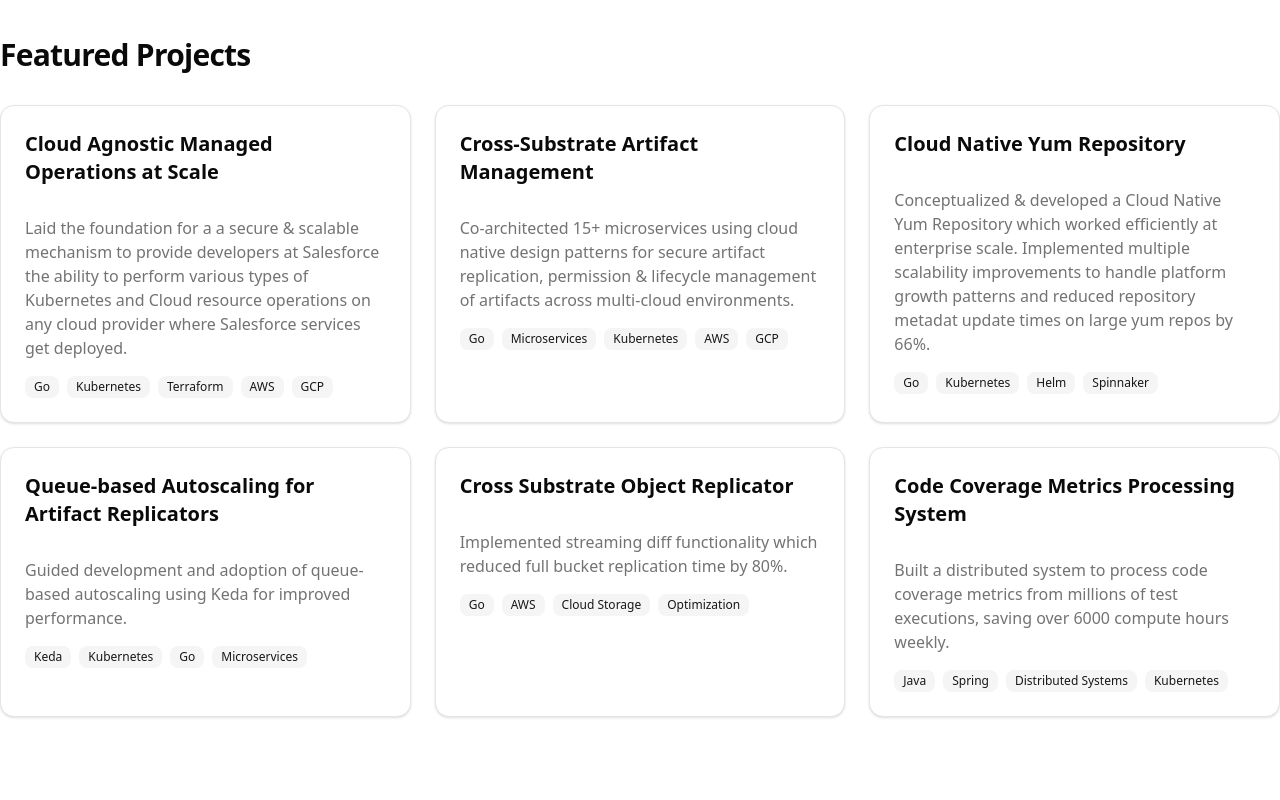
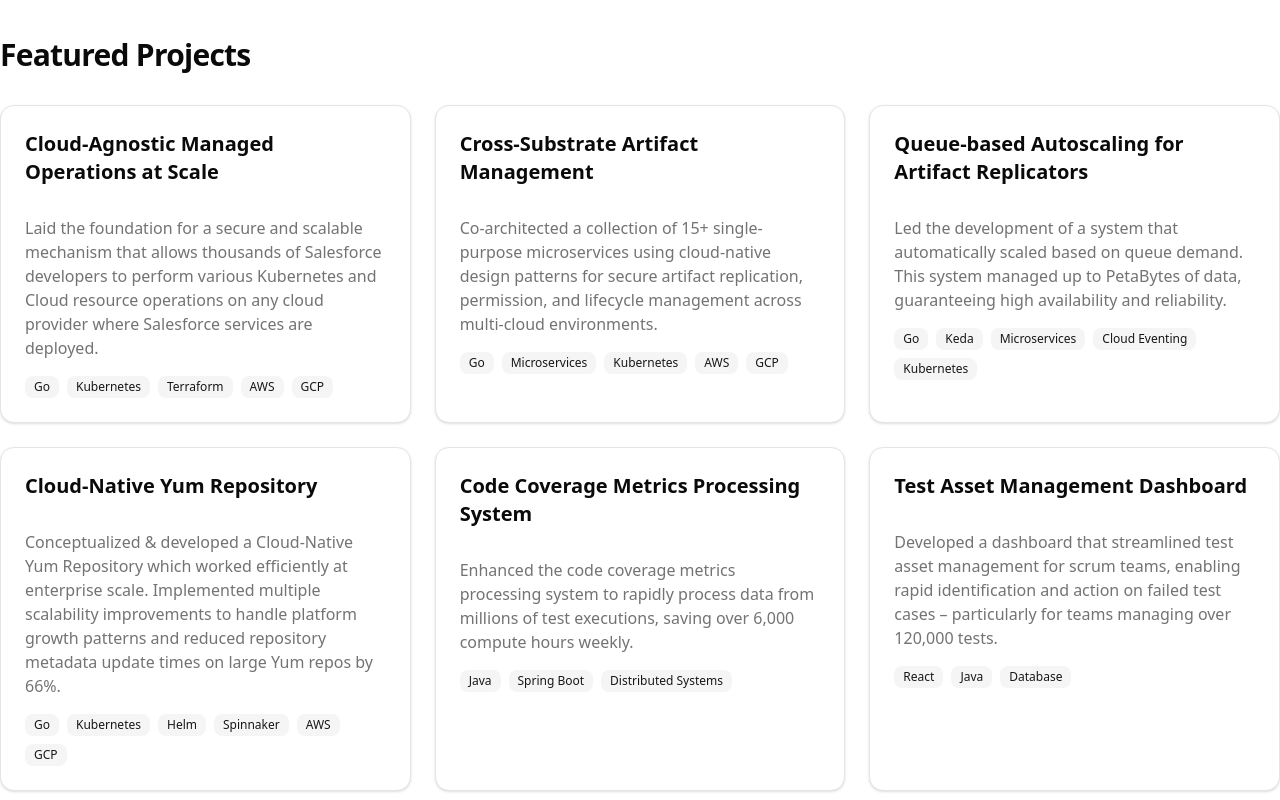
Before and after one commit to deyarchit/portfolio, a Next.js app: page / in a window 1280 px wide. Shown: the part 3760-4560 px from the top of the page. Built offline with nearby package versions, Linux system fonts and the light colour scheme.

Commit message:
Update Projects

```diff
--- a/app/page.tsx
+++ b/app/page.tsx
@@ -1,6 +1,6 @@
 import Link from "next/link"
 import Image from "next/image"
-import { ArrowRight, Github, Linkedin, Mail, Users, Share2,  Target, Award, TrendingDown, Heart } from "lucide-react"
+import { ArrowRight, Github, Linkedin, Mail, Users, Share2, Target, Award, TrendingDown, Heart } from "lucide-react"
 import { Button } from "@/components/ui/button"
 import ProjectCard from "@/components/project-card"
 import ValueCard from "@/components/value-card"
@@ -128,34 +128,34 @@
             <h2 className="text-3xl font-bold tracking-tight mb-8">Featured Projects</h2>
             <div className="grid md:grid-cols-2 lg:grid-cols-3 gap-6">
               <ProjectCard
-                title="Cloud Agnostic Managed Operations at Scale"
-                description="Laid the foundation for a a secure & scalable mechanism to provide developers at Salesforce the ability to perform various types of Kubernetes and Cloud resource operations on any cloud provider where Salesforce services get deployed."
+                title="Cloud-Agnostic Managed Operations at Scale"
+                description="Laid the foundation for a secure and scalable mechanism that allows thousands of Salesforce developers to perform various Kubernetes and Cloud resource operations on any cloud provider where Salesforce services are deployed."
                 tags={["Go", "Kubernetes", "Terraform", "AWS", "GCP"]}
               />
               <ProjectCard
                 title="Cross-Substrate Artifact Management"
-                description="Co-architected 15+ microservices using cloud native design patterns for secure artifact replication, permission & lifecycle management of artifacts across multi-cloud environments."
+                description="Co-architected a collection of 15+ single-purpose microservices using cloud-native design patterns for secure artifact replication, permission, and lifecycle management across multi-cloud environments."
                 tags={["Go", "Microservices", "Kubernetes", "AWS", "GCP"]}
               />
               <ProjectCard
-                title="Cloud Native Yum Repository"
-                description="Conceptualized & developed a Cloud Native Yum Repository which worked efficiently at enterprise scale. Implemented multiple scalability improvements to handle platform growth patterns and reduced repository metadat update times on large yum repos by 66%."
-                tags={["Go", "Kubernetes", "Helm", "Spinnaker"]}
+                title="Queue-based Autoscaling for Artifact Replicators"
+                description="Led the development of a system that automatically scaled based on queue demand. This system managed up to PetaBytes of data, guaranteeing high availability and reliability."
+                tags={["Go", "Keda", "Microservices", "Cloud Eventing", "Kubernetes"]}
               />
               <ProjectCard
-                title="Queue-based Autoscaling for Artifact Replicators"
-                description="Guided development and adoption of queue-based autoscaling using Keda for improved performance."
-                tags={["Keda", "Kubernetes", "Go", "Microservices"]}
-              />
-              <ProjectCard
-                title="Cross Substrate Object Replicator"
-                description="Implemented streaming diff functionality which reduced full bucket replication time by 80%."
-                tags={["Go", "AWS", "Cloud Storage", "Optimization"]}
+                title="Cloud-Native Yum Repository"
+                description="Conceptualized & developed a Cloud-Native Yum Repository which worked efficiently at enterprise scale. Implemented multiple scalability improvements to handle platform growth patterns and reduced repository metadata update times on large Yum repos by 66%."
+                tags={["Go", "Kubernetes", "Helm", "Spinnaker", "AWS", "GCP"]}
               />
               <ProjectCard
                 title="Code Coverage Metrics Processing System"
-                description="Built a distributed system to process code coverage metrics from millions of test executions, saving over 6000 compute hours weekly."
-                tags={["Java", "Spring", "Distributed Systems", "Kubernetes"]}
+                description="Enhanced the code coverage metrics processing system to rapidly process data from millions of test executions, saving over 6,000 compute hours weekly."
+                tags={["Java", "Spring Boot", "Distributed Systems"]}
+              />
+              <ProjectCard
+                title="Test Asset Management Dashboard"
+                description="Developed a dashboard that streamlined test asset management for scrum teams, enabling rapid identification and action on failed test cases – particularly for teams managing over 120,000 tests."
+                tags={["React", "Java", "Database"]}
               />
             </div>
           </div>
```
